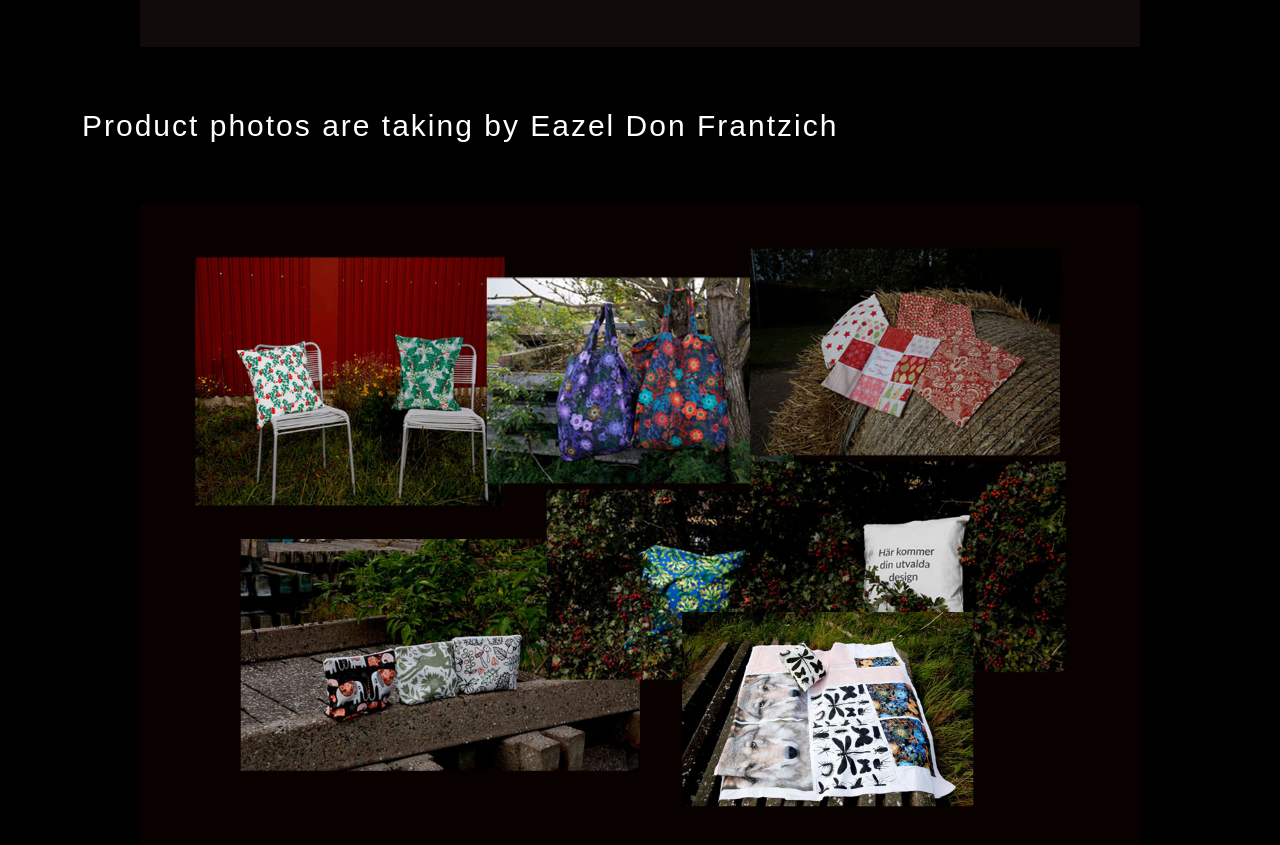
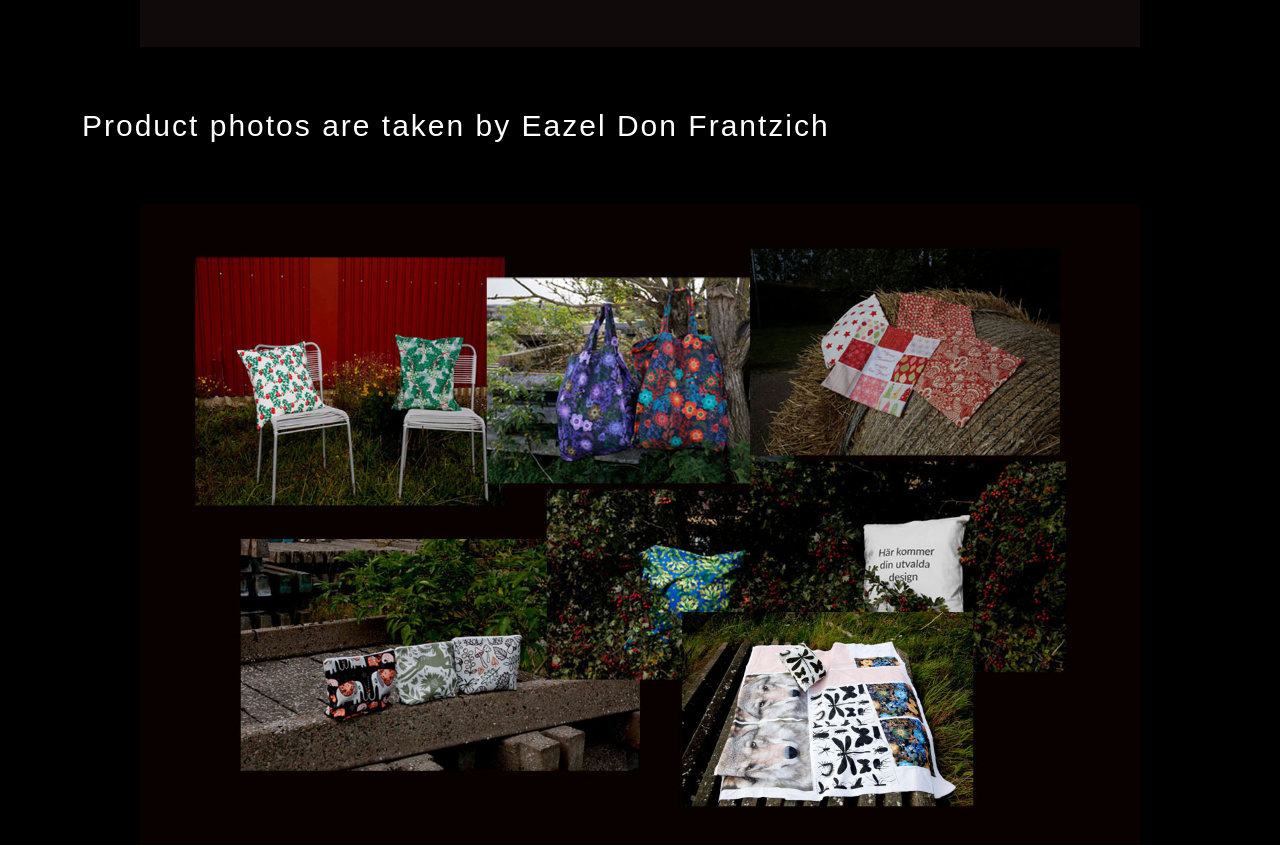
Before and after one commit to eazeldon/elobina-design, a plain HTML site: page index.html in a window 1280 px wide. Shown: the part 3805-4650 px from the top of the page. Drawn offline with nearby package versions, Linux system fonts and the light colour scheme.

Commit message:
Update index.html

```diff
--- a/index.html
+++ b/index.html
@@ -46,7 +46,7 @@
 
 <div class="product-little">
    <h2>
-      Product photos are taking by Eazel Don Frantzich
+      Product photos are taken by Eazel Don Frantzich
    </h2>
 
 </div>
```
